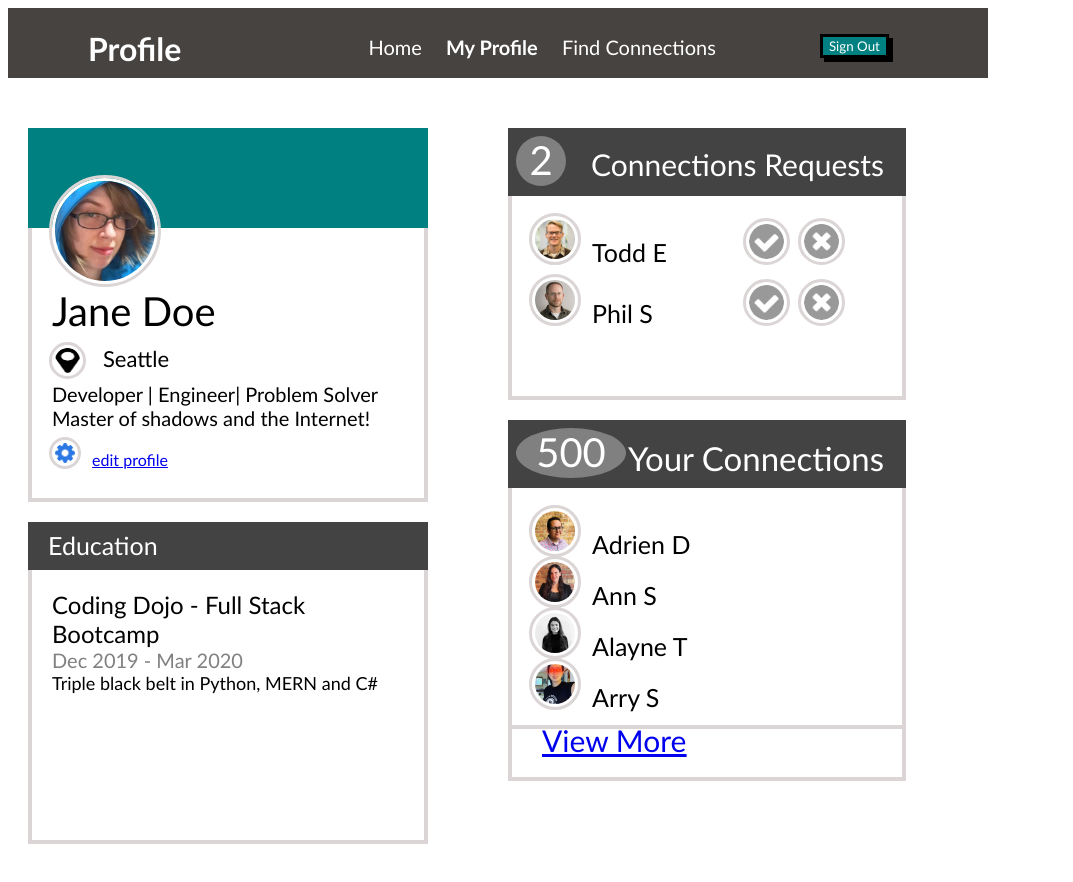
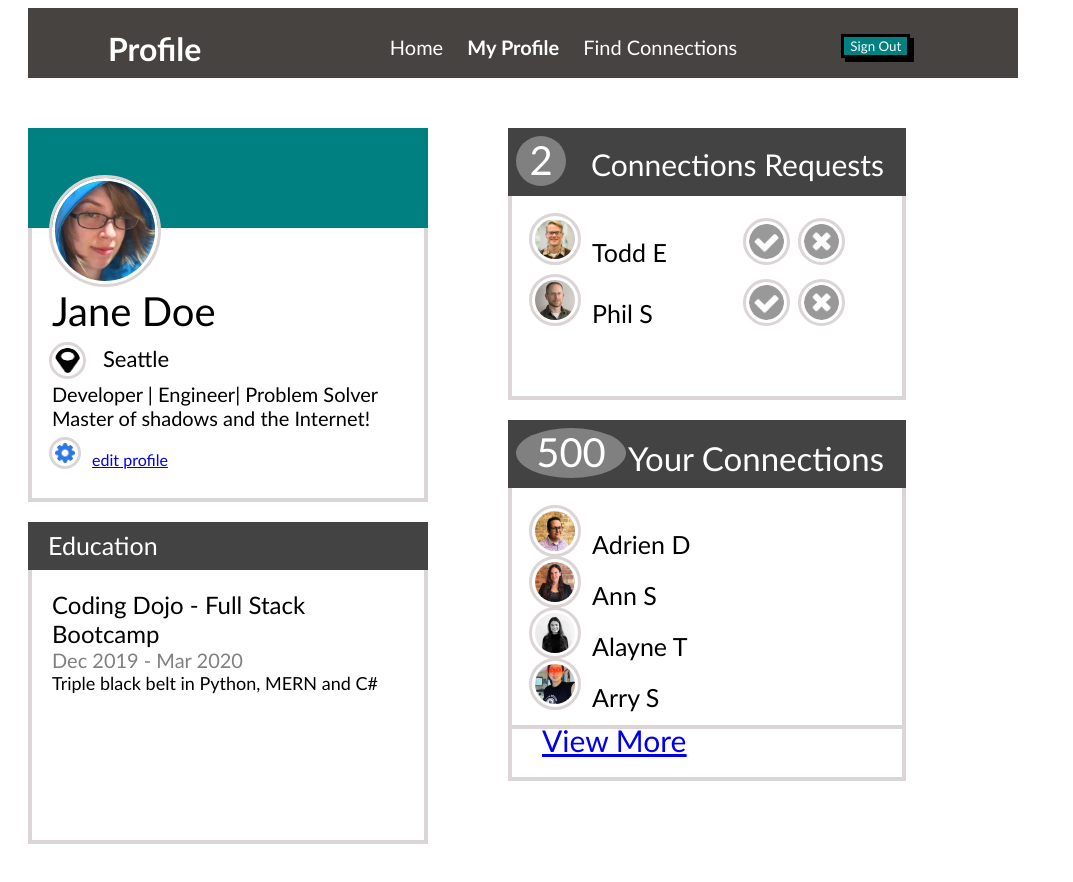
Before and after one commit to davidpollardgithub/Example, a plain HTML site: page WebFund/d4/Profile Page/index.html in a window 1280 px wide. Shown: the whole page, without its empty margins (0-1073 px from the left). Drawn offline with Linux system fonts and the light colour scheme.

Commit message:
commit to move banner on Profie Page

```diff
--- a/WebFund/d4/Profile Page/style.css
+++ b/WebFund/d4/Profile Page/style.css
@@ -3,7 +3,8 @@
 }
 .nav{
     height: 70px;
-    width: 980px;
+    width: 990px;
+    margin-left: 20px;
     font-family: Arial, Helvetica, sans-serif;
     color: white;
     background-color: rgb(70, 67, 65);
```
